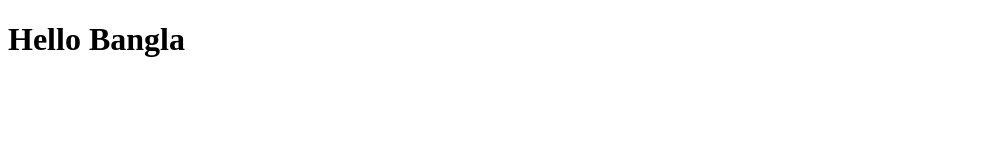
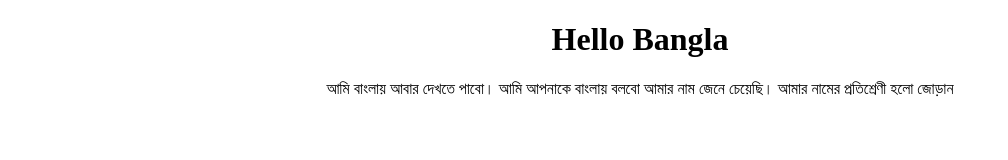
Before and after one commit to abuselim/test-github, a plain HTML site: page index.html in a window 1280 px wide. Shown: the whole page, without its empty margins (0-1008 px from the left). Drawn offline with Linux system fonts and the light colour scheme.

Commit message:
third commit

```diff
--- a/index.html
+++ b/index.html
@@ -3,9 +3,11 @@
 <head>
       <meta charset="UTF-8">
       <meta name="viewport" content="width=device-width, initial-scale=1.0">
+      <link rel="stylesheet" href="style.css" type="text/css">
       <title>Document</title>
 </head>
 <body>
       <h1>Hello Bangla</h1>
+      <p>আমি বাংলায় আবার দেখতে পাবো। আমি আপনাকে বাংলায় বলবো আমার নাম জেনে চেয়েছি। আমার নামের প্রতিশ্রেণী হলো জোড়ান</p>
 </body>
 </html>
--- a/style.css
+++ b/style.css
@@ -0,0 +1,4 @@
+h1, p{
+      text-align: center;
+
+}
```
